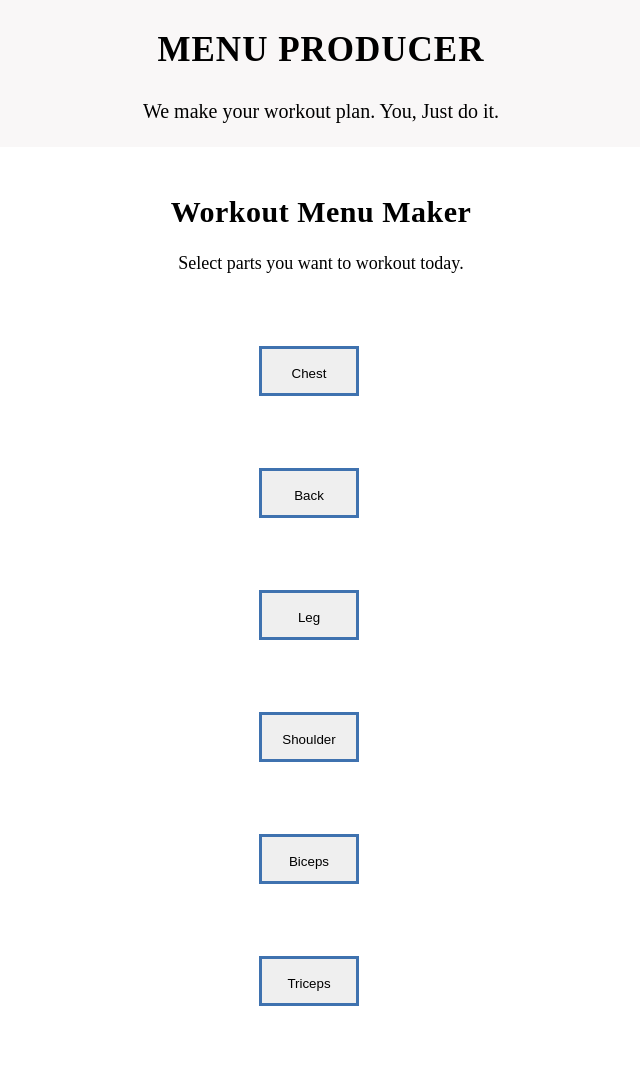
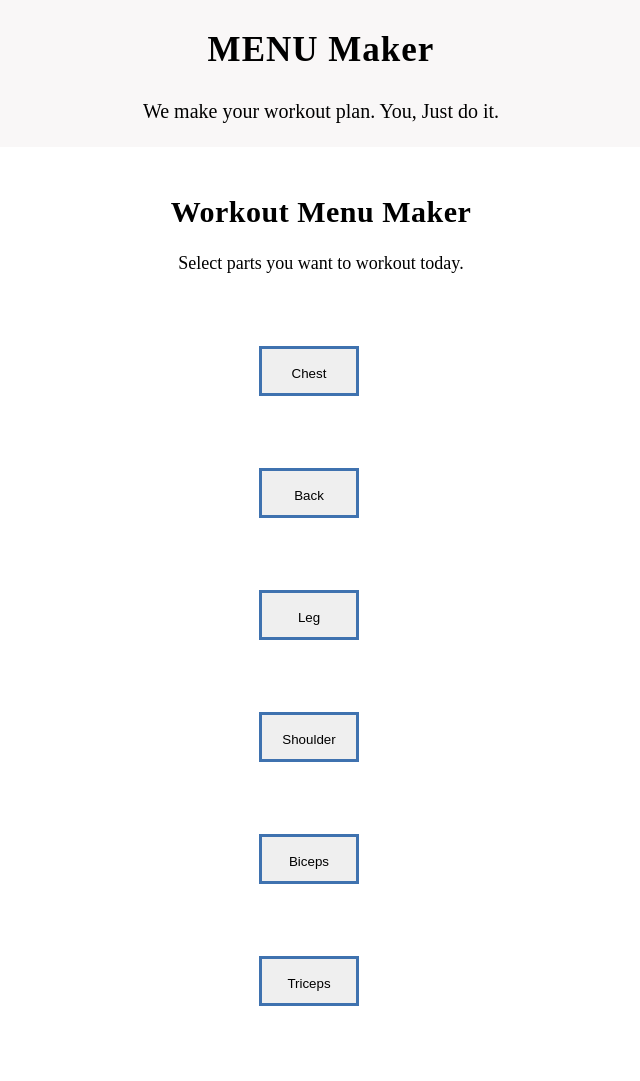
Before and after one commit to shugosaito/menumaker, a plain HTML site: page index.html in a window 1280 px wide. Shown: the top 1081 px of the page, without its empty margins (319-959 px from the left). Drawn offline with Linux system fonts and the light colour scheme.

Commit message:
Update index.html

```diff
--- a/index.html
+++ b/index.html
@@ -10,7 +10,7 @@
 <body>
 
   <header>
-    <h1 class="title">MENU PRODUCER</h1>
+    <h1 class="title">MENU Maker</h1>
     <P class="desc"> We make your workout plan. You, Just do it.</P>
   </header>
 
```
